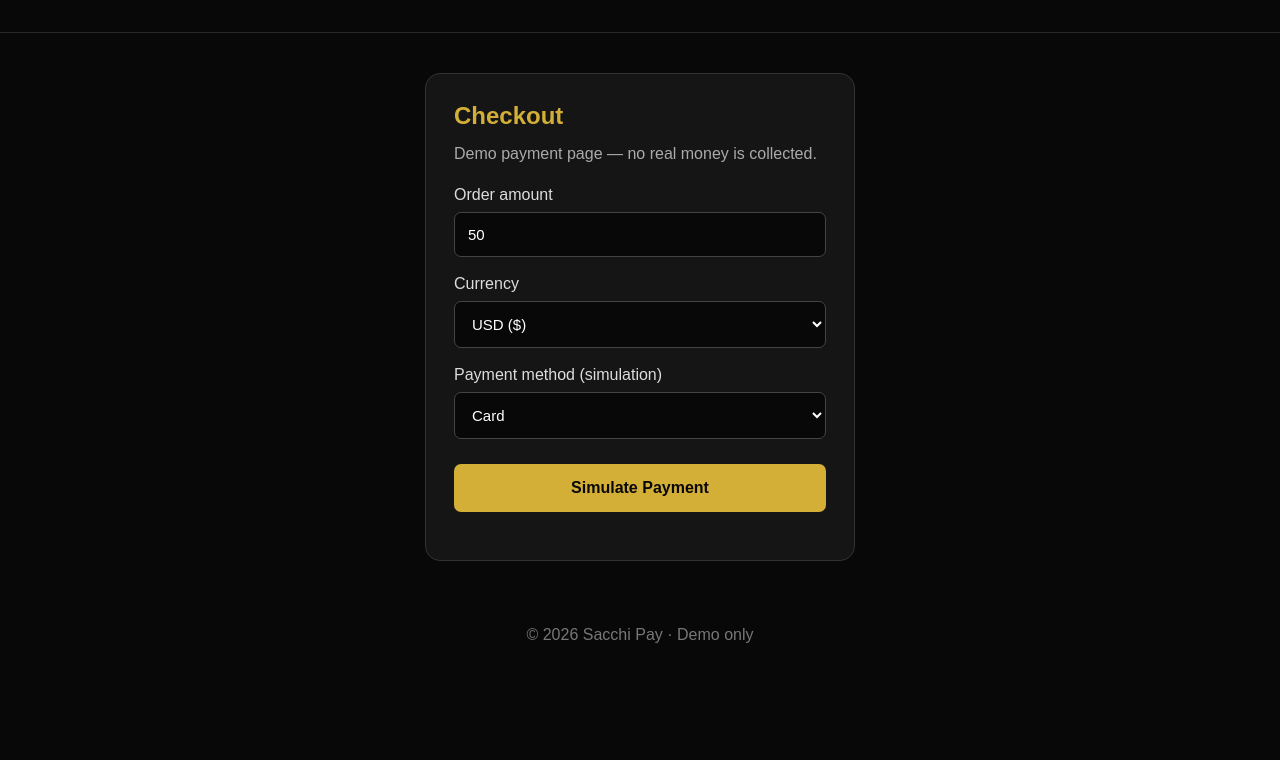
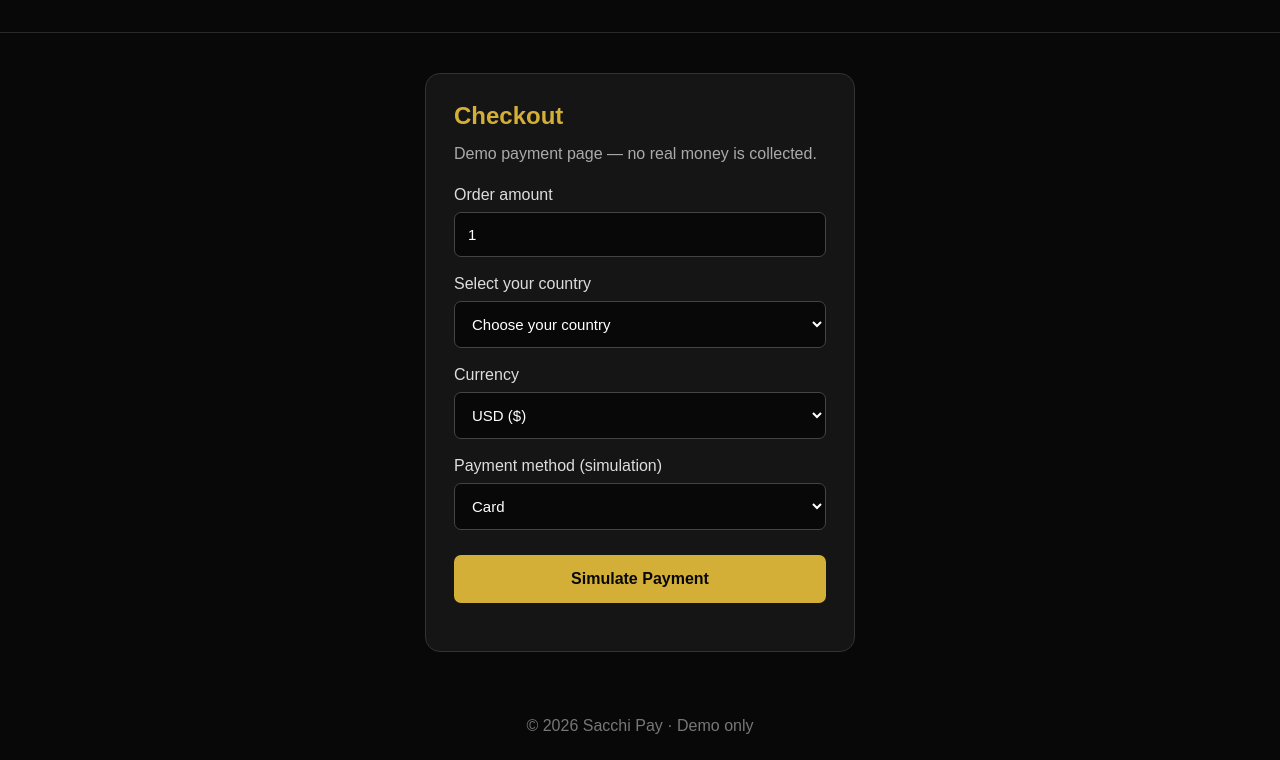
Before and after one commit to srxnamanmusic/SACCHI-PAY, a website: page public/index.html in a window 1280 px wide. Shown: the part 103-863 px from the top of the page. Before the commit the page ends 800 px from the top, so only its background shows below. Drawn offline with Linux system fonts and the light colour scheme.

Commit message:
Update index.html

```diff
--- a/public/index.html
+++ b/public/index.html
@@ -19,8 +19,11 @@
       <p>Demo payment page — no real money is collected.</p>
 
       <label for="amount">Order amount</label>
-      <input id="amount" type="number" min="1" step="0.01" value="50">
-
+      <input id="amount" type="number" min="1" step="0.01" value="1">
+<label for="country">Select your country</label>
+<select id="country">
+  <option value="">Choose your country</option>
+</select>
       <label for="currency">Currency</label>
       <select id="currency">
         <option value="USD">USD ($)</option>
```
